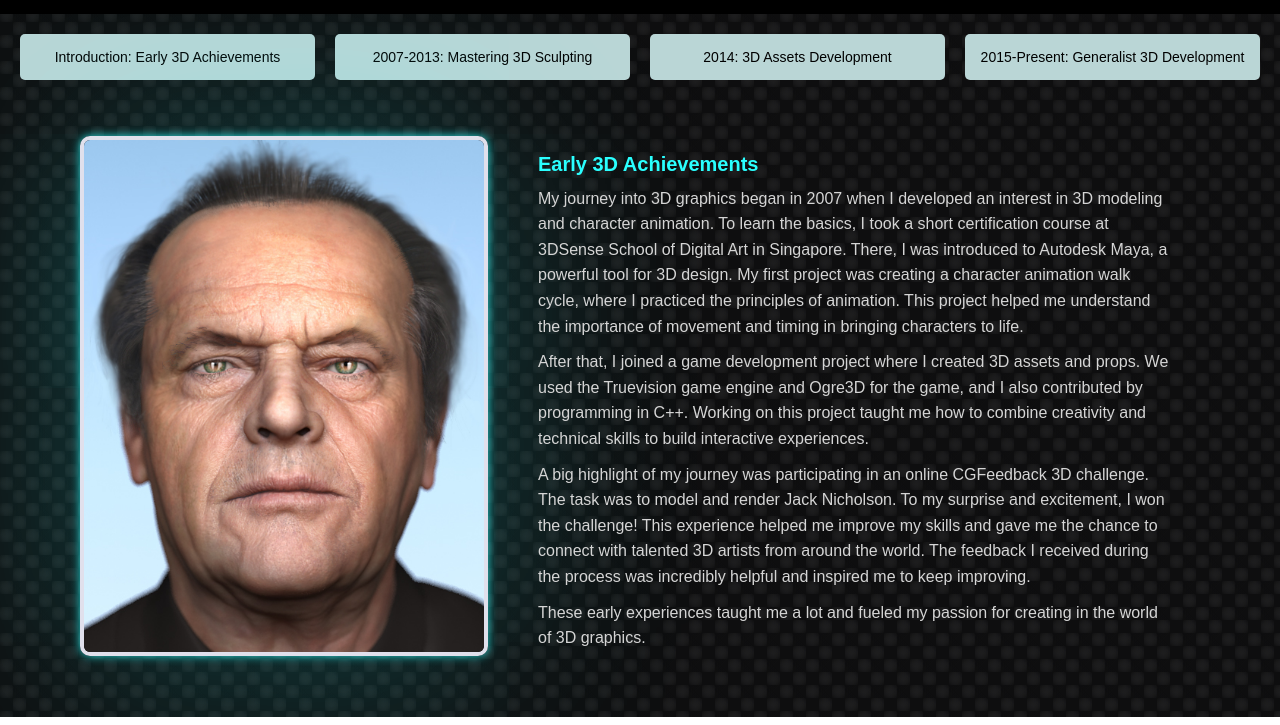
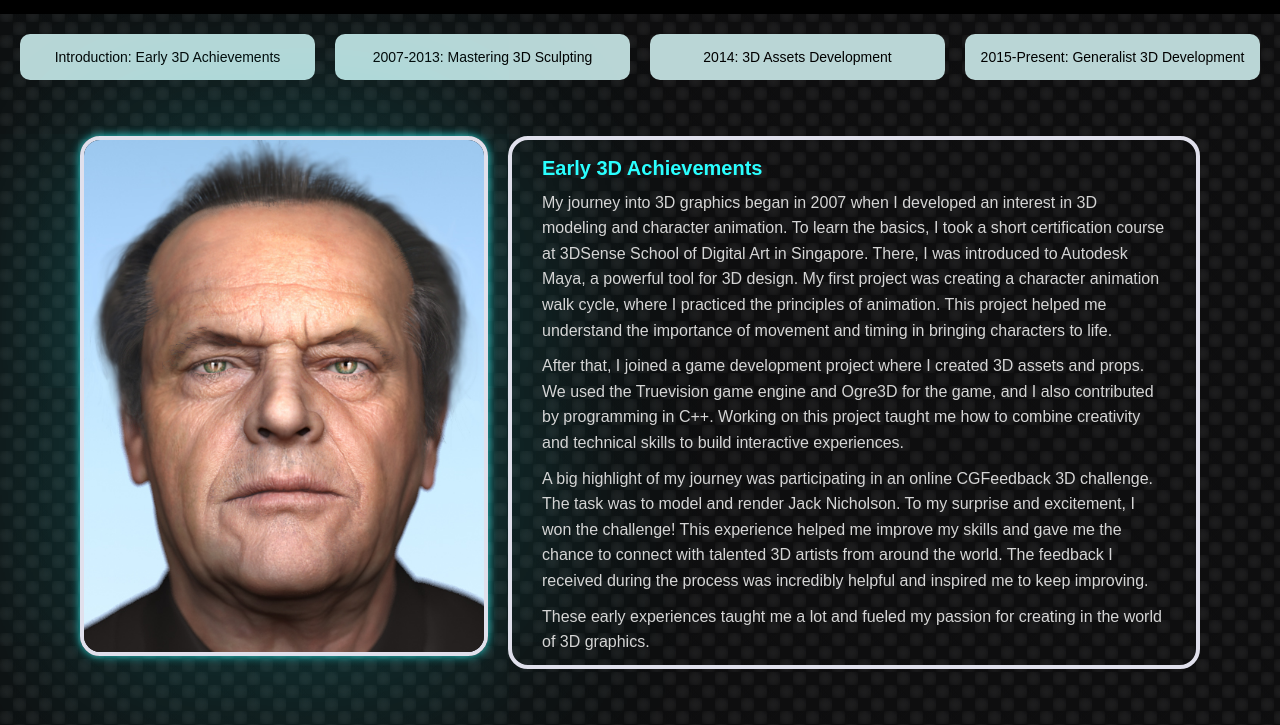
Before and after one commit to jer-webdesign/assignment-2, a plain HTML site: page index.html in a window 1280 px wide. Shown: the part 121-846 px from the top of the page. Drawn offline with Linux system fonts and the light colour scheme.

Commit message:
Add files via upload

```diff
--- a/styles.css
+++ b/styles.css
@@ -29,7 +29,7 @@ body {
   font-size: 14px;
   background-color:#bad6d6;
   border: none;
-  border-radius: 5px;
+  border-radius: 10px;
   cursor: pointer;
   transition: background-color 0.3s ease;
   padding: 15px;
@@ -43,7 +43,7 @@ body {
 }
 
 .button-container button:hover {
-  background-color: #33fefe;
+  background-color: #bad6d6;
   color: #016767;
   box-shadow: 0 0 10px 0px #5cf8f8; /* Glowing effect */
 }
@@ -103,7 +103,7 @@ figure {
   width: 400px;
   height: auto;
   border: 4px solid #e0e0ec;
-  border-radius: 10px;
+  border-radius: 20px;
   box-shadow: 0 0 10px rgba(42, 255, 255, 0.8),
               0 0 200px rgba(42, 255, 255, 0.3);
   transition: box-shadow 0.3s ease-in-out, filter 0.3s ease-in-out;
@@ -118,6 +118,8 @@ figure {
 figcaption {
   width: 100%;
   padding: 0 30px 0 30px;
+  border: 4px solid #e0e0ec;
+  border-radius: 20px;
   box-sizing: border-box;
 }
 
```
